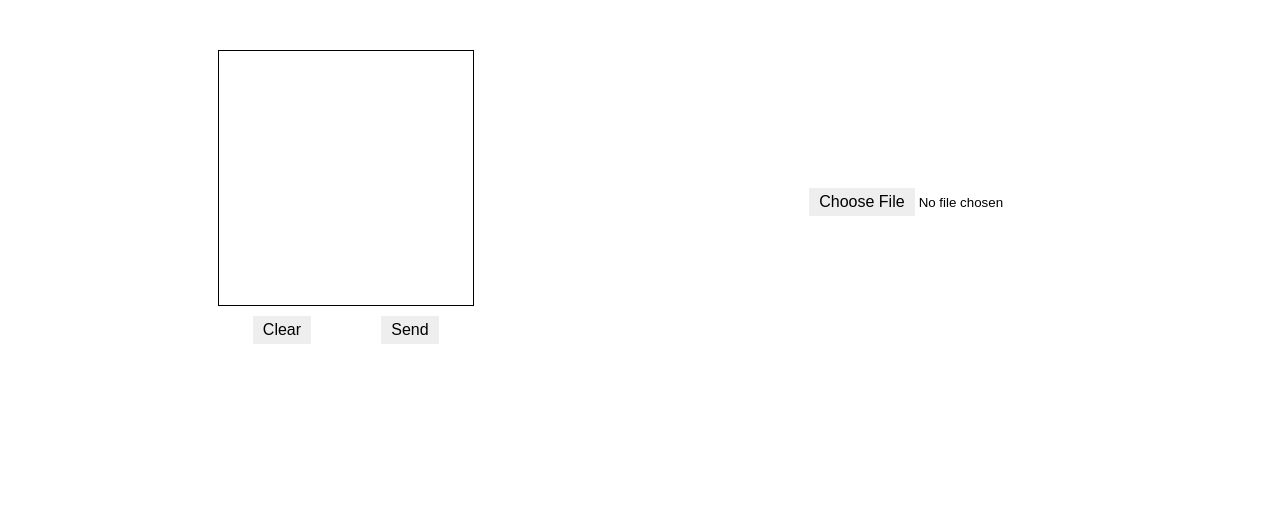
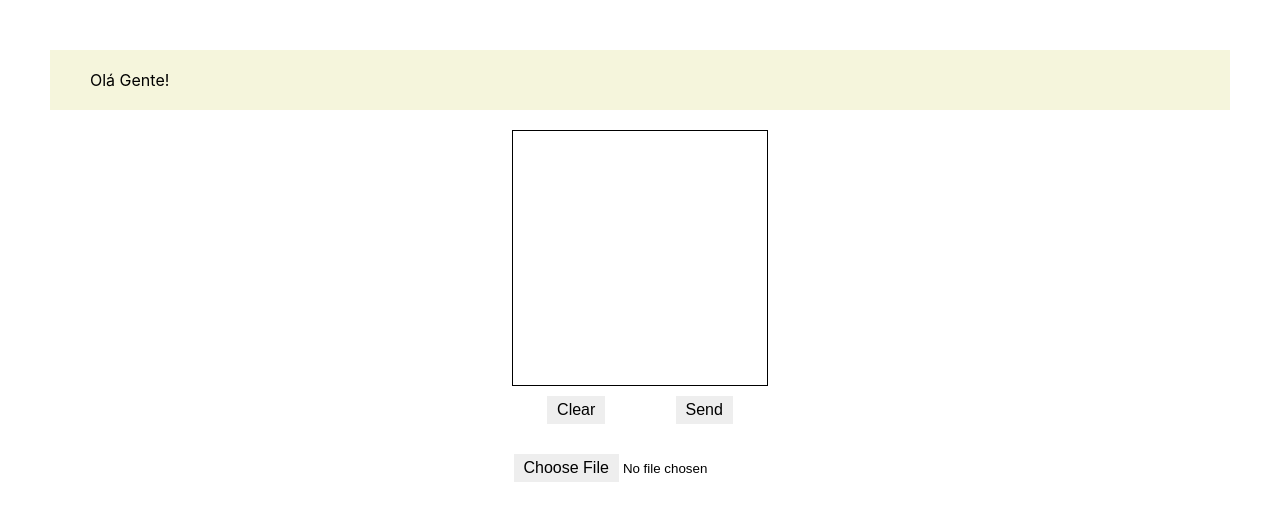
Before and after one commit to LukeLacer/its-i, a Next.js app: page / in a window 1280 px wide. Shown: the top 520 px of the page. Built offline with nearby package versions, Linux system fonts and the light colour scheme.

Commit message:
improve styles and add information div

```diff
--- /dev/null
+++ b/components/Information/index.tsx
@@ -0,0 +1,10 @@
+/* eslint-disable react-hooks/exhaustive-deps */
+import React from 'react';
+
+const Information = () => {
+    return (<div className='information-wrapper'>
+        Olá Gente!
+    </div>)
+}
+
+export default Information;
--- a/pages/_app.js
+++ b/pages/_app.js
@@ -3,6 +3,7 @@ import '../styles/Canvas.css';
 import '../styles/FilePicker.css';
 import '../styles/ImageResultModal.css';
 import '../styles/Modal.css';
+import '../styles/Information.css';
 
 function MyApp({ Component, pageProps }) {
   return <Component {...pageProps} />
--- a/pages/index.js
+++ b/pages/index.js
@@ -4,6 +4,7 @@ import Canvas from '../components/Canvas'
 import ImageResultModal from '../components/ImageResultModal'
 import FilePicker from '../components/FilePicker'
 import apiClient from '../services/apiClient'
+import Information from '../components/Information'
 
 export default function Home() {
   const [image_base64, setImage_base64] = useState(null)
@@ -17,6 +18,7 @@ export default function Home() {
     })
     .catch(error => {
       alert('Erro no servidor' + error.response.data.error)
+
     });
   }
 
@@ -26,8 +28,11 @@ export default function Home() {
 
   return (
     <div className='home-wrapper'>
-      <Canvas width={256} height={256} chosenimage={sendImage}/>
-      <FilePicker chosenimage={sendImage}/>
+      <Information />
+      <div className='image-picker-wrapper'>
+        <Canvas width={256} height={256} chosenimage={sendImage}/>
+        <FilePicker chosenimage={sendImage}/>
+      </div>
       {image_base64 ? <ImageResultModal closeModal={closeModal} image_data={image_base64} message={message} /> : null}
     </div>
   )
--- a/styles/FilePicker.css
+++ b/styles/FilePicker.css
@@ -2,4 +2,5 @@
     display: flex;
     align-items: center;
     justify-content: center;
+    margin-top: 20px;
 }
--- /dev/null
+++ b/styles/Information.css
@@ -0,0 +1,6 @@
+.information-wrapper {
+    background-color: beige;
+    padding: 20px 40px;
+    min-width: 100%;
+    margin-bottom: 20px;
+}
--- a/styles/globals.css
+++ b/styles/globals.css
@@ -25,7 +25,14 @@ button, ::-webkit-file-upload-button {
 }
 
 .home-wrapper {
+  margin: 50px;
   display: flex;
-  margin: 50px;
-  justify-content: space-around;
+  flex-direction: column;
+  align-items: center;
 }
+
+.image-picker-wrapper {
+  max-width: fit-content;
+  display: flex;
+  flex-direction: column;
+}
```
